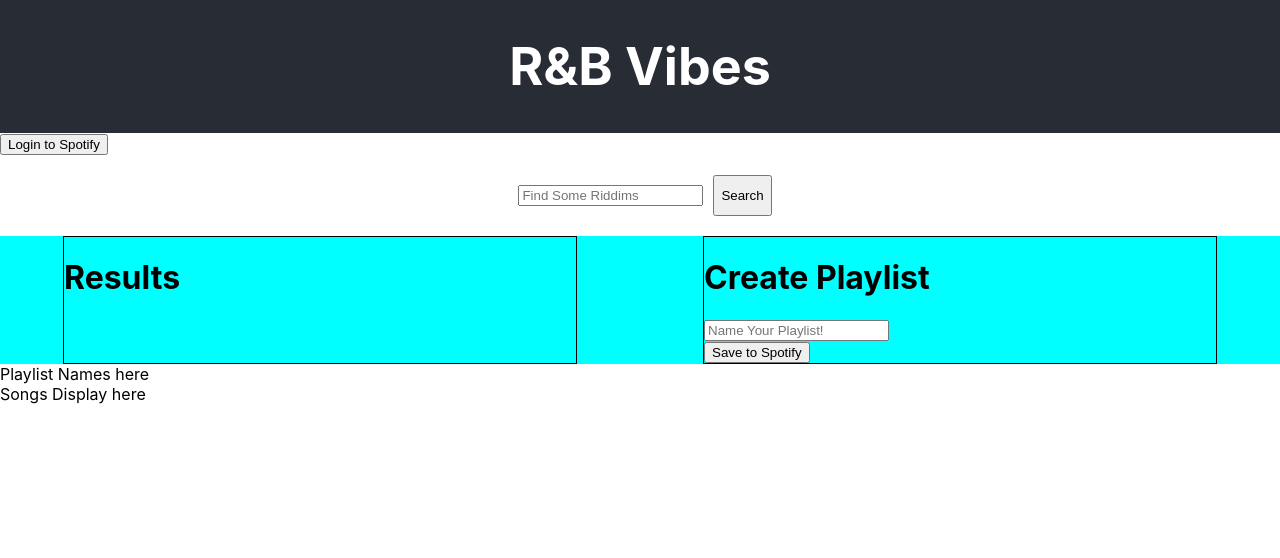
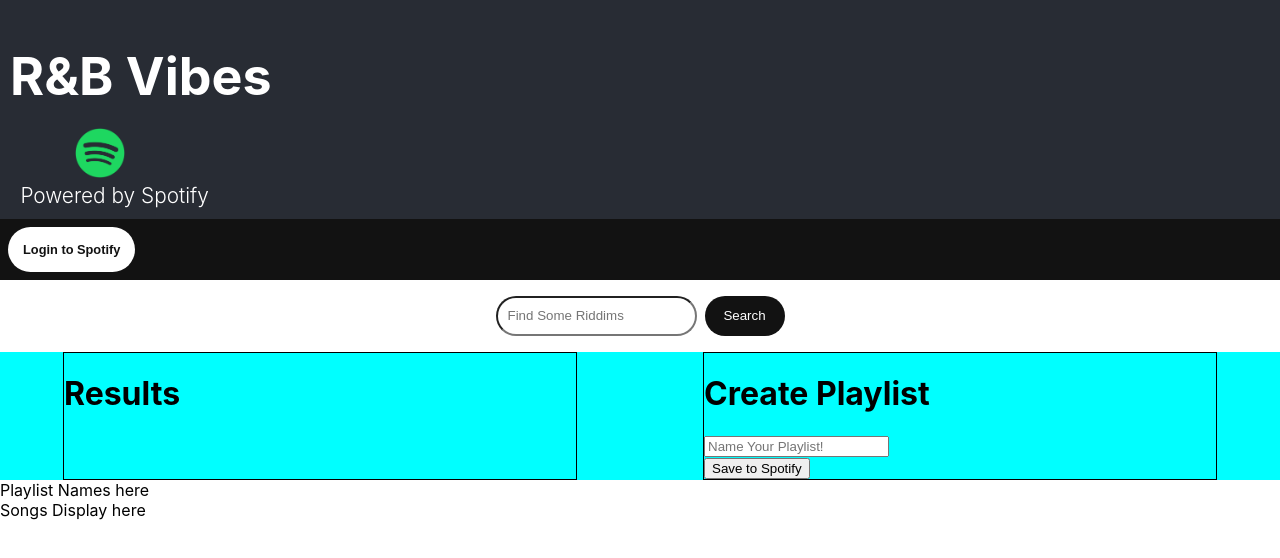
Before and after one commit to OWOAGDN/vibes, a React (Create React App) app: page / in a window 1280 px wide. Shown: the top 558 px of the page. Built offline with nearby package versions, Linux system fonts and the light colour scheme.

Commit message:
Styling added to header, login button and seach form

```diff
--- a/src/App.css
+++ b/src/App.css
@@ -2,37 +2,43 @@
 
 }
 
-.App-logo {
-  height: 40vmin;
-  pointer-events: none;
+.App-header {
+  background-color: #282c34;
+  display: flex;
+  align-items: center;
+  font-size: calc(10px + 2vmin);
+  color: white;
+  padding: 10px;
 }
 
-@media (prefers-reduced-motion: no-preference) {
-  .App-logo {
-    animation: App-logo-spin infinite 20s linear;
-  }
+.Heading {
+  width: 80%;
+  display: inline-block;
 }
 
-.App-header {
-  background-color: #282c34;
+.Heading h1 {
+  margin-bottom: 2%;
+}
 
-  display: flex;
-  flex-direction: column;
-  align-items: center;
-  justify-content: center;
-  font-size: calc(10px + 2vmin);
-  color: white;
+.Spotify {
+  font-size: .8em;
+  font-weight: 350;
+  margin-left: 0.5em;
+}
+
+.Logo {
+  height: 50px;
+  width: 50px;
+  overflow: hidden;
+  margin-left: 2.5em;
+}
+
+.Logo img {
+  height: auto;
+  max-width: 100%;
+  display: block;
 }
 
 .App-link {
   color: #61dafb;
 }
-
-@keyframes App-logo-spin {
-  from {
-    transform: rotate(0deg);
-  }
-  to {
-    transform: rotate(360deg);
-  }
-}
--- a/src/App.js
+++ b/src/App.js
@@ -1,8 +1,9 @@
 import './App.css';
 import SearchBar from './SearchBar/SearchBar.js'
 import Main from './Main/Main.js';
-import SpotifyLogin from './SpotifyLogin.js'
+import SpotifyLogin from './SpotifyLogin/SpotifyLogin.js'
 import { useEffect, useState } from 'react';
+import SpotifyLogo from './Images/Spotify_Primary_Logo_RGB_Green.png'
 
 
 function App() {
@@ -39,6 +40,7 @@
       console.log(params.access_token)
       window.setTimeout(() => {
         setAccessToken(() => '');
+        window.history.pushState({}, null, '/');
       }, params.expires_in *1000);
     }
   }, [accessToken])
@@ -50,7 +52,7 @@
   }
 
   const getResults = (term) => {
-    return fetch(`https://api.spotify.com/v1/search?q=${term}&type=track`, {
+    return fetch(`https://api.spotify.com/v1/search?q=${term}+genre:r&b&type=track`, {
       headers: {
         Authorization: `Bearer ${accessToken}`
       }
@@ -75,6 +77,9 @@
   const [results, setResults] = useState([])
 
   const showResults = (term) => {
+    if (!accessToken) {
+      spotifyLogin();
+    }
     if (!term) {
       setResults(() => [])
     } else {
@@ -89,7 +94,15 @@
   return (
     <div className="App">
       <header className="App-header">
-        <h1>R&B Vibes</h1>
+        <div className='Heading'>
+          <h1>R&B Vibes
+
+          </h1>
+          <div className="Logo">
+            <img src={SpotifyLogo} alt='Spotify Logo'/>
+          </div>
+          <span className='Spotify'>Powered by Spotify</span>
+        </div>
       </header>
       <SpotifyLogin spotifyLogin={spotifyLogin} token={accessToken} />
       <SearchBar showResults={showResults} />
--- a/src/SearchBar/SearchBar.module.css
+++ b/src/SearchBar/SearchBar.module.css
@@ -1,14 +1,36 @@
 .container {
-    padding: 20px;
+    padding: 1rem;
+
 }
 
-.form {
+.container form.form * {
+    box-sizing: border-box;
+}
+
+.form  {
     display: flex;
-    flex-direction: row;
     text-transform: capitalize;
     justify-content: center;
+    height: 2.5rem;
 }
 
 .form input {
-    margin: 10px;
+    margin-right: .5rem;
+    border-radius: 500px;
+    padding: 10px;
 }
+
+.form button {
+    background-color: #121212;
+    color: #fff;
+    border: none;
+    border-radius: 500px;
+    padding: .5rem;
+    cursor: pointer;
+    width: 5rem;
+    border: transparent 3px solid;
+}
+.form button:hover {
+    transition: all .2s;
+    border: #1ed760 3px solid;
+}
--- a/src/SpotifyLogin.js
+++ b/src/SpotifyLogin/SpotifyLogin.js
@@ -1,11 +1,14 @@
+import Styles from './SpotifyLogin.module.css'
+
 function SpotifyLogin( {spotifyLogin, token} ) {
     const handleClick = () => {
         spotifyLogin();
     }
     if (!token) {
         return (
-            <div>
+            <div className={Styles.loginContainer}>
                 <button
+                className={Styles.loginButton}
                 value="Login to Spotify"
                 onClick={handleClick}>
                     Login to Spotify
@@ -14,8 +17,10 @@
         )
     } else {
         return (
-            <div>
-                Logged In!
+            <div className={Styles.loginContainer}>
+                <button
+                className={Styles.loggedin}
+                >Logged In!</button>
             </div>
         )
     }
--- /dev/null
+++ b/src/SpotifyLogin/SpotifyLogin.module.css
@@ -0,0 +1,35 @@
+.loginContainer {
+    width: 100%;
+    background-color: #121212;
+    padding: .5rem
+}
+
+.loginContainer button.loginButton {
+    color: #121212;
+    background-color: #fff;
+    border-radius: 500px;
+    padding: 10px;
+    font-size: .8rem;
+    font-weight: 700;
+    border-width: 5px;
+    border-color: transparent;
+}
+
+.loginContainer button.loginButton:hover {
+    background-color: #d6d3d3;
+    cursor: pointer;
+    border-color: #1ed760;
+    border-width: 5px;
+    transition: all .2s;
+}
+
+.loginContainer button.loggedin {
+    color: #121212;
+    background-color: #fff;
+    border-radius: 500px;
+    padding: 10px;
+    font-size: .8rem;
+    font-weight: 700;
+    border-width: 5px;
+    border-color: #1ed760;
+}
```
Also changed, not shown: src/Images/Spotify_Primary_Logo_RGB_Green.png (added).
